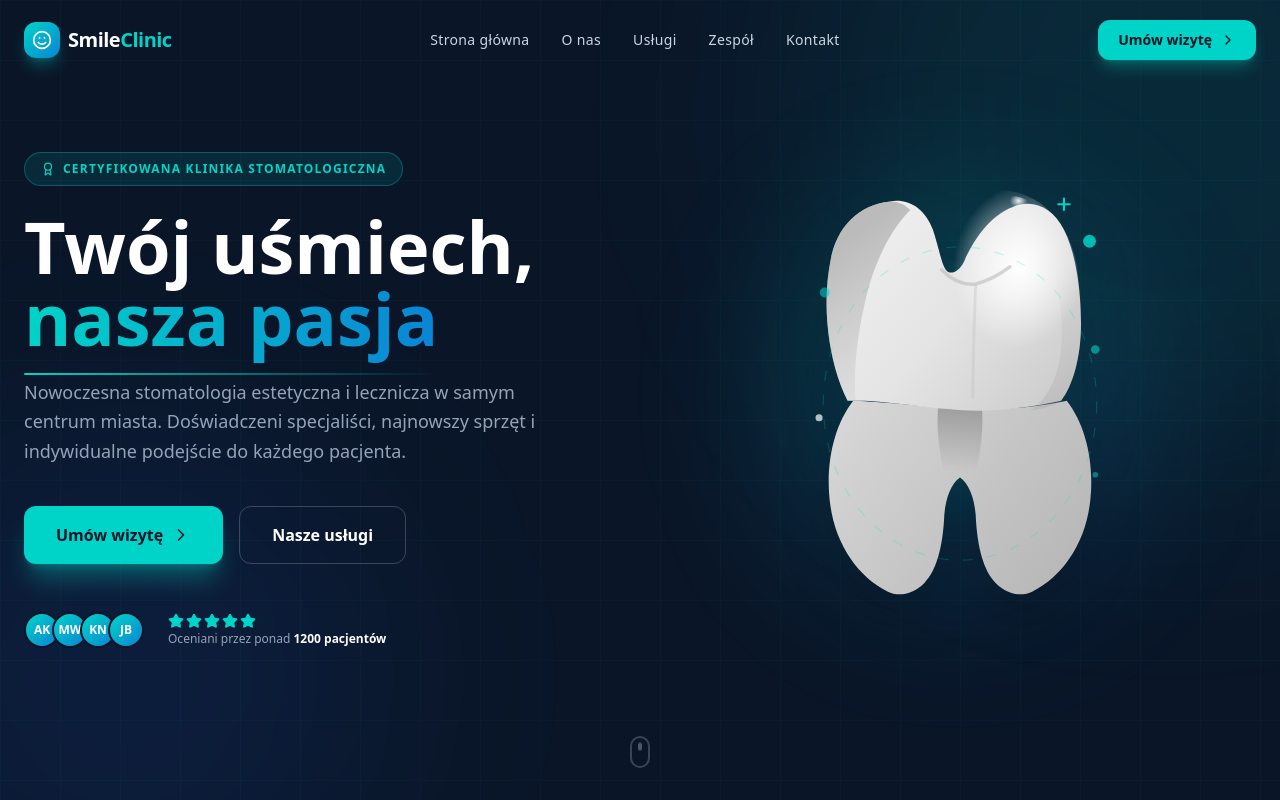
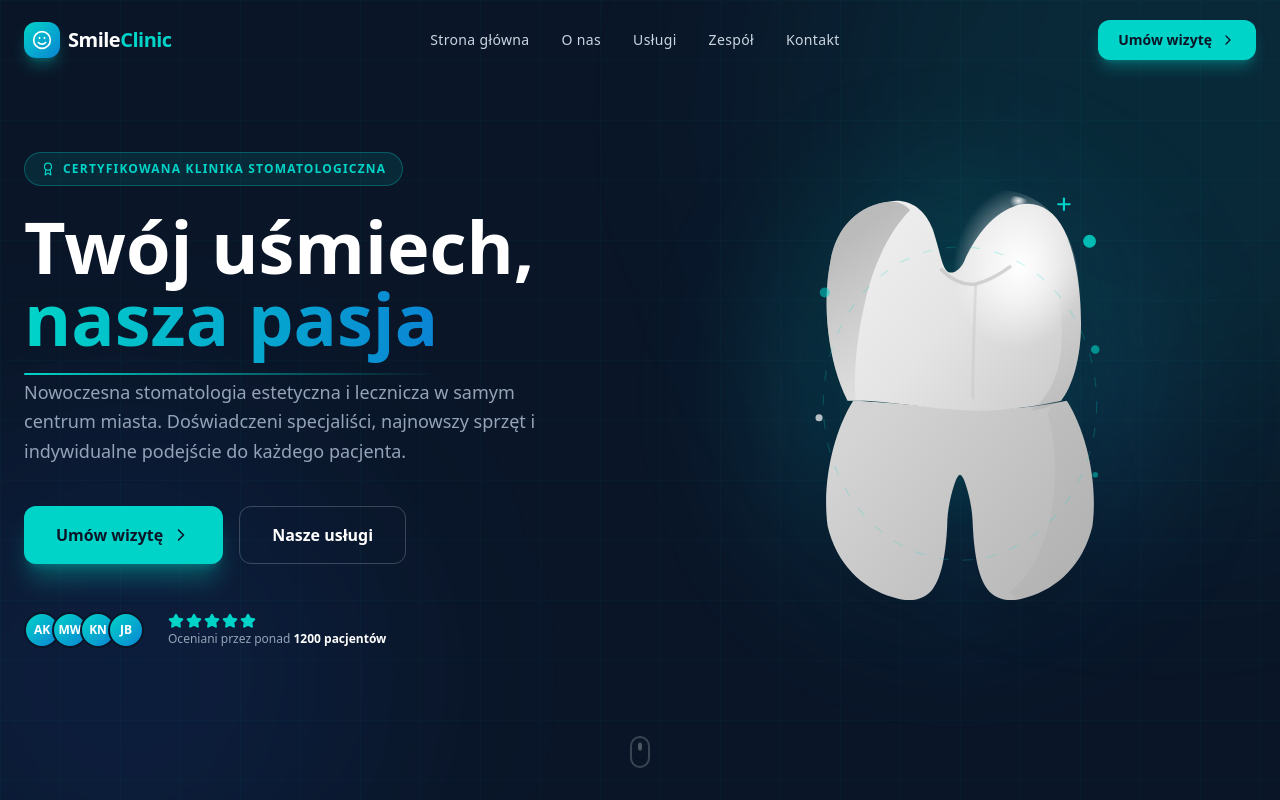
Before and after one commit to m1enso/smile-clinic, a React (Vite) app: page / in a window 1280 px wide. Shown: the top 800 px of the page. Built offline with nearby package versions, Linux system fonts and the light colour scheme.

Commit message:
Tooth roots: tapered shape with 3D shading mirroring crown

```diff
--- a/src/App.tsx
+++ b/src/App.tsx
@@ -71,36 +71,65 @@ function ToothIllustration() {
       {/* Ambient teal glow */}
       <ellipse cx="105" cy="150" rx="88" ry="100" fill="url(#glow)"/>
 
-      {/* ── ROOT BLOCK — two tapered roots, mirrors crown cusps shape ──
-          Wide at CEJ, tapers to two narrow rounded tips, deep U notch between.
-          Left tip centre ≈ x=62  Notch bottom ≈ y=206  Right tip centre ≈ x=148
+      {/* ── ROOT BLOCK — TWO tapered roots like crown cusps (mirrored) ──
+          Mirror of crown: wide at CEJ, tapers to 2 separate rounded tips.
+          Left tip ≈ (66, 286)   Notch bottom ≈ (105, 200)   Right tip ≈ (144, 286)
       */}
       <path
         d="M 30,148
-           C 16,166 10,194 14,222
-           C 18,250 34,272 54,282
-           C 62,286 72,284 80,276
-           C 88,268 93,252 94,228
-           C 95,216 99,206 105,202
-           C 111,206 115,216 116,228
-           C 117,252 122,268 130,276
-           C 138,284 148,286 156,282
-           C 176,272 192,250 196,222
-           C 200,194 194,166 180,148
+           C 16,170 8,206 12,236
+           C 18,262 36,280 58,286
+           C 70,290 80,288 86,280
+           C 92,272 95,256 96,236
+           C 96,224 99,212 102,204
+           C 103,202 104,200 105,200
+           C 106,200 107,202 108,204
+           C 111,212 114,224 114,236
+           C 115,256 118,272 124,280
+           C 130,288 140,290 152,286
+           C 174,280 192,262 198,236
+           C 202,206 194,170 180,148
            C 162,152 140,154 120,154
            C 100,154 80,152 60,150
            C 46,149 36,148 30,148 Z"
         fill="url(#rootG)"
       />
 
-      {/* Notch shadow — dark V groove between roots */}
+      {/* Right-side shadow on roots for 3D roundness */}
       <path
-        d="M 90,150
-           C 88,164 90,186 96,206
-           C 100,218 104,210 105,206
-           C 106,210 110,218 114,206
-           C 120,186 122,164 120,150
-           C 112,148 98,148 90,150 Z"
+        d="M 180,148
+           C 194,170 202,206 198,236
+           C 192,262 174,280 152,286
+           C 146,288 142,286 140,282
+           C 152,274 162,256 168,232
+           C 174,206 172,180 168,162
+           C 164,154 170,150 180,148 Z"
+        fill="url(#shadowR)"
+        opacity="0.5"
+      />
+
+      {/* Light highlight on left-front of left root */}
+      <path
+        d="M 30,148
+           C 16,170 8,206 12,236
+           C 18,256 30,272 48,282
+           C 50,278 50,272 48,260
+           C 40,234 36,202 36,176
+           C 38,160 40,152 50,150
+           C 40,148 32,148 30,148 Z"
+        fill="url(#shadowL)"
+        opacity="0.45"
+      />
+
+      {/* Deep V notch shadow between tips */}
+      <path
+        d="M 96,210
+           C 100,222 103,232 105,234
+           C 107,232 110,222 114,210
+           C 115,206 115,200 113,198
+           C 110,206 108,214 105,220
+           C 102,214 100,206 97,198
+           C 95,200 95,206 96,210 Z"
         fill="url(#valleyG)"
         opacity="0.7"
       />
```
